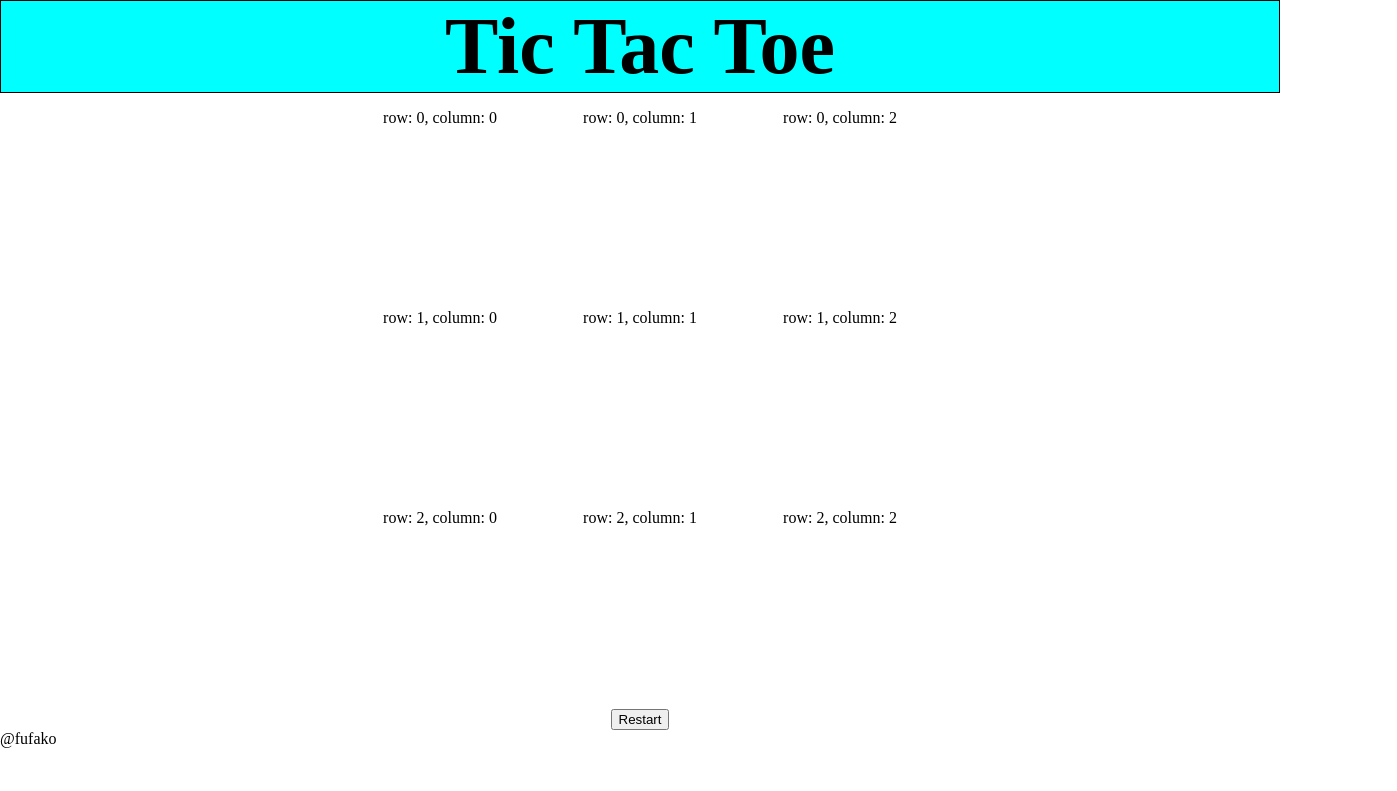
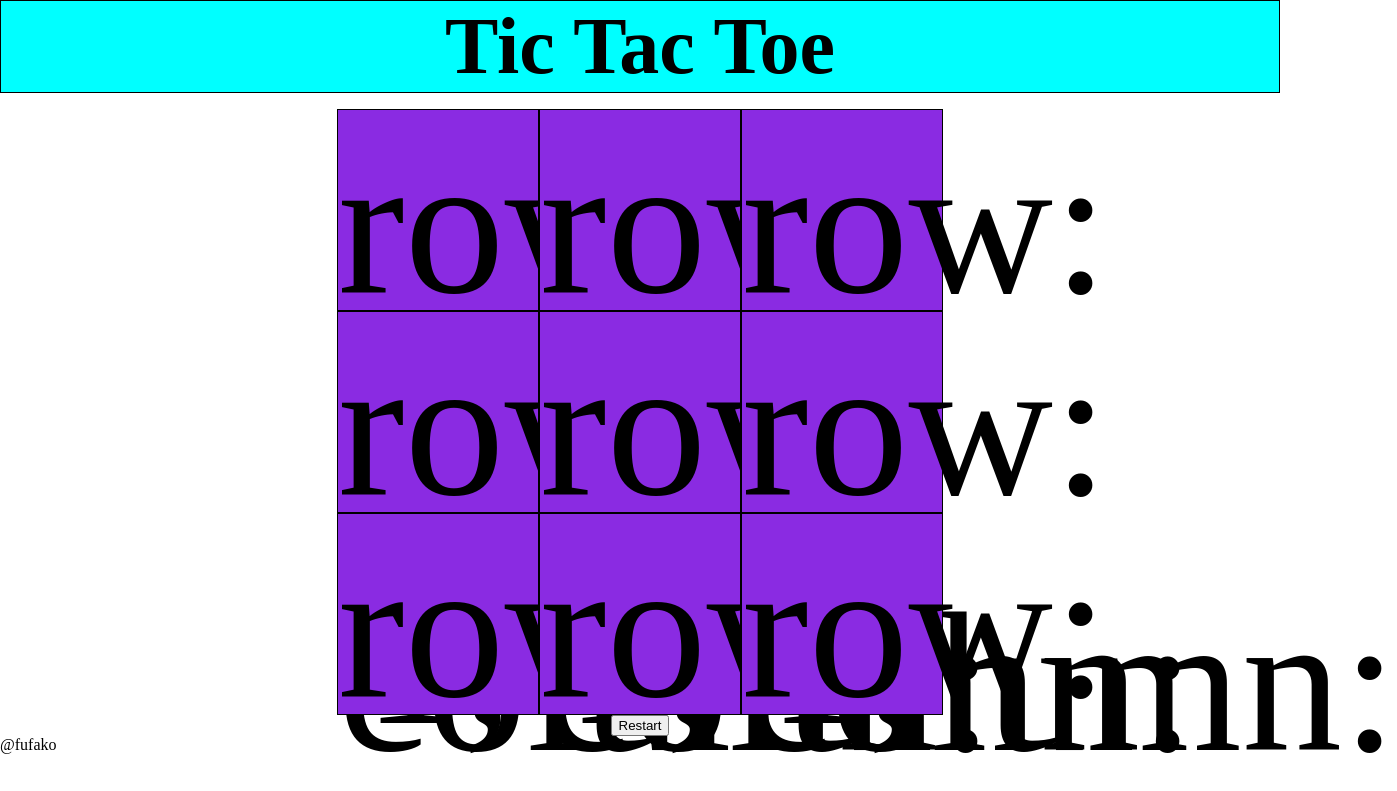
Before and after one commit to fufako/PROJECT-TIC-TAC-TOE, a plain HTML site: page index.html in a window 1280 px wide. Shown: the top 791 px of the page, 1397 px wide, since content can reach past the window. Drawn offline with Linux system fonts and the light colour scheme.

Commit message:
Add temporary styles to field divs

```diff
--- a/style.css
+++ b/style.css
@@ -25,4 +25,7 @@ header h1 {
   width: 200px;
   height: 200px;
   text-align: center;
+  background-color: blueviolet;
+  border: 1px solid black;
+  font-size: 200px;
 }
```
